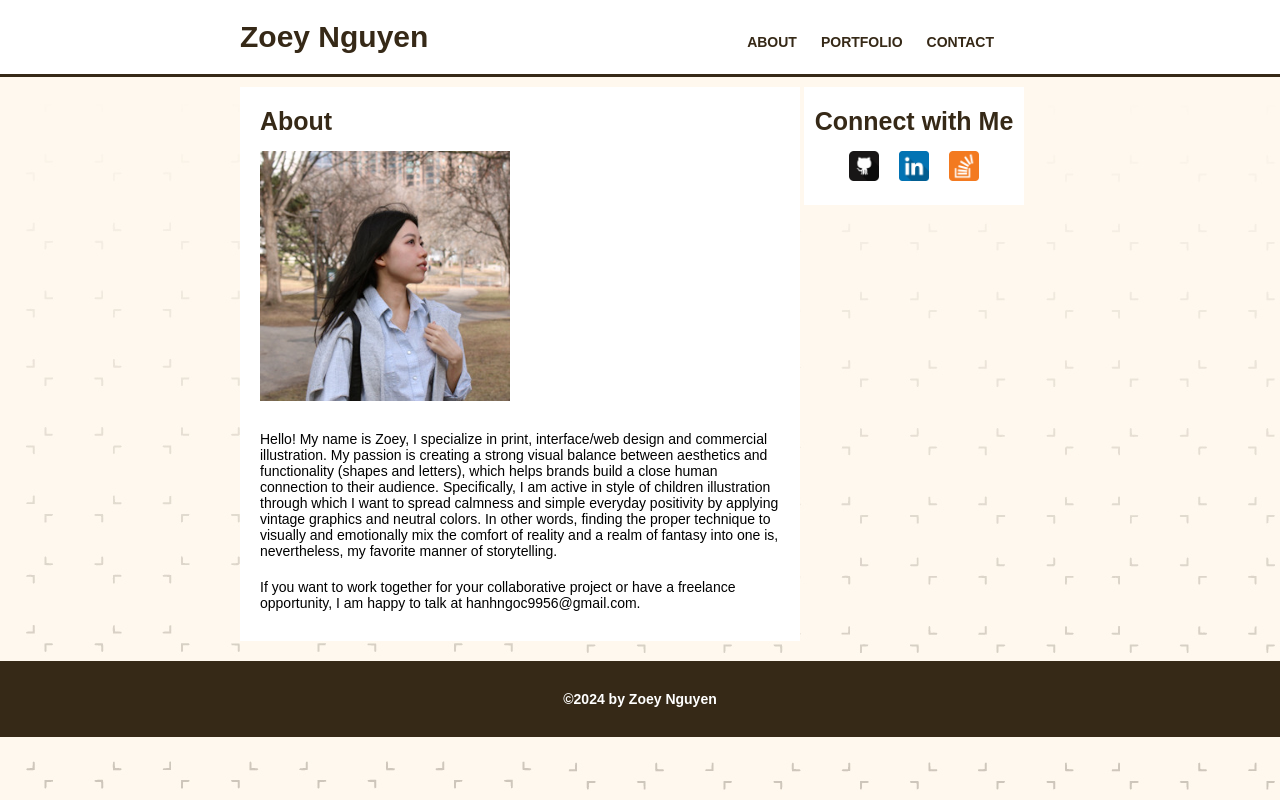
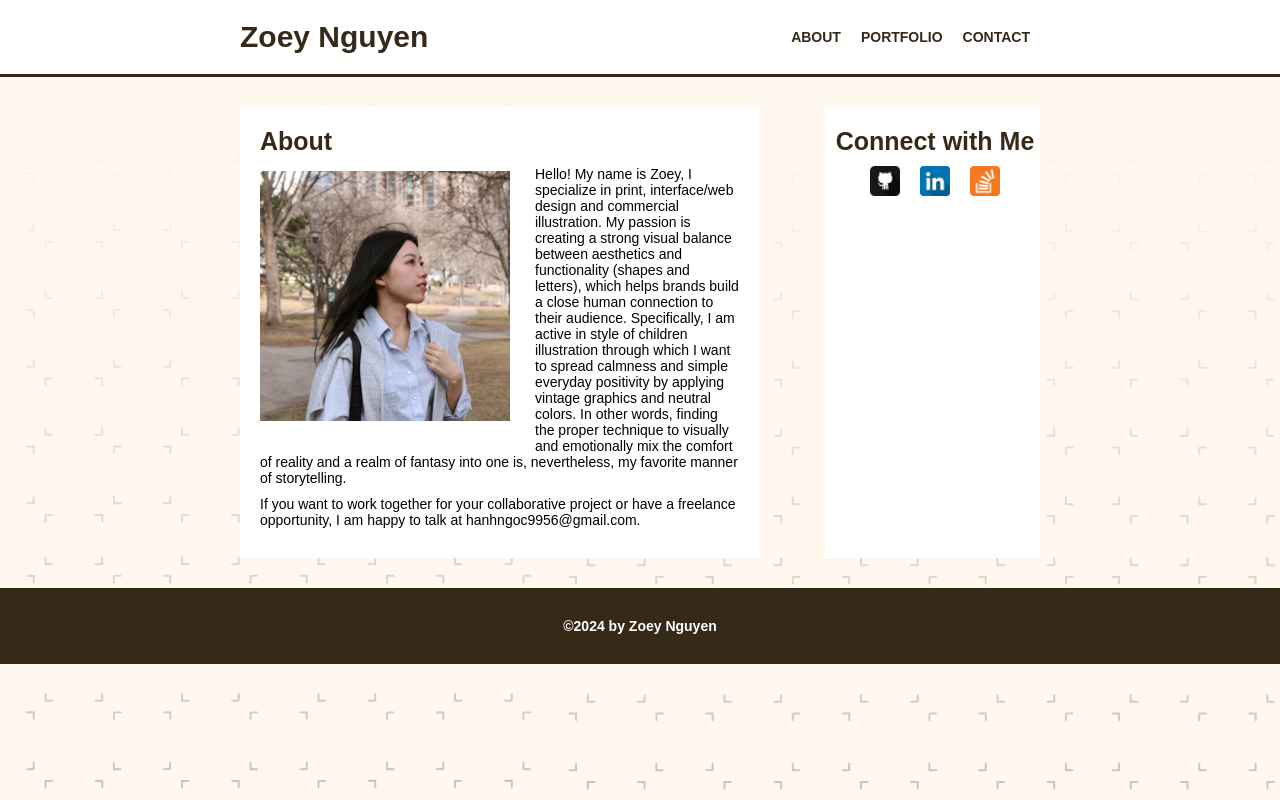
Before and after one commit to ZoeyNguyen65/m6-hw6-nguyen-ngoc, a plain HTML site: page index.html in a window 1280 px wide. Drawn offline with Linux system fonts and the light colour scheme.

Commit message:
modify styles.css

```diff
--- a/index.html
+++ b/index.html
@@ -8,8 +8,7 @@
     <title>Zoey Nguyen</title>
 </head>
 
-<body background="Images/background-image.jpg">
-
+<body>
 
     <header>
         <div class="header-container">
@@ -22,9 +21,8 @@
         </div>
     </header>
 
-    <div class="main-container">
-
     <main>
+        <div class="about-container">
             <section class="about-section">
                 <h2 id="h2-about">About</h2>
 
@@ -34,18 +32,20 @@
 
                 <p>If you want to work together for your collaborative project or have a freelance opportunity, I am happy to talk at hanhngoc9956@gmail.com.</p>
             </section>
-        </main>
+        </div>
 
         <aside>
-            <h2>Connect with Me</h2>
+            <div class="aside-container">
+                <h2 class="h2-connect">Connect with Me</h2>
                 <nav>
                   <a href="https://github.com/ZoeyNguyen65"><img src="Images/git-logo.png" alt="Github profile" width="30px" height="30px"></a>
                   <a href="https://www.linkedin.com/in/nzoeynguyen-e0d3c8/"><img src="Images/linkedin-logo.png" alt="LinkedIn profile" width="30px" height="30px"></a>
                   <a href="#"><img src="Images/soverflow-logo.png" alt="Soverflow profile" width="30px" height="30px"></a>
                 </nav>
+            </div>
         </aside>
+    </main>
 
-    </div>
 
     <footer>
         <p class="CopyRight">&copy;2024 by Zoey Nguyen</p>
--- a/styles.css
+++ b/styles.css
@@ -9,17 +9,8 @@ body {
     flex-direction: column;
     margin: 0;
     background-color: #fff8ee;
+    background-image: url(Images/background-image.jpg);
   }
-
-.header-container {
-    max-width: 800px;
-    margin: 0 auto;
-}
-
-.main-container {
-    max-width: 800px;
-    margin: 0 auto;
-}
 
 header {
     background-color: white;
@@ -28,13 +19,32 @@ header {
     border-bottom: 3px solid #362917;
 }
 
+.header-container {
+    display: flex;
+    flex-wrap: wrap;
+    justify-content: space-between;
+    align-items: center;
+    max-width: 800px;
+    margin: 0 auto;
+}
+
+.about-section {
+    background-color: white;
+    padding: 20px 20px;
+}
+
+.about-container {
+    display: flex;
+    flex-wrap: wrap;
+    width: 65%;
+}
+
 h1 {
     font-family:Arial, Helvetica, sans-serif;
     font-weight: 600;
     font-size: 30px;
     color: #362917;
     width: 50%;
-    display: inline-block;
 }
 
 header nav a {
@@ -47,38 +57,41 @@ header nav a {
     margin: 0 10px;
 }
 
-.about-section {
+header nav {
+    width: 45%;
     display: flex;
-    flex-direction: column;
-    align-items: flex-start;
+    flex-wrap: wrap;
+    justify-content: flex-end;
 }
 
-header nav {
-    width: 45%;
-    display: inline-block;
-    text-align: right;
-  }
-
 main {
-    width: 65%;
+    display: flex;
+    flex: 1;
+    justify-content: space-between;
+    max-width: 800px;
     padding: 20px;
-    margin: 0 0 10px 0;
-    display: inline-block;
-    background-color: white;
+    margin: auto;
 }
 
 aside {
     width: 25%;
-    padding: 20px 10px;
-    display: inline-block;
-    vertical-align: top;
+    padding: 20px 5px 5px 10px;
     text-align: center;
     background-color: white;
 }
 
+.aside-container {
+    display: flex;
+    flex-wrap: wrap;
+    justify-content: center;
+}
+
 aside nav a {
-    display: inline-block;
-    margin: 15px 8px 0 8px;
+    margin: 0 8px;
+}
+
+aside nav {
+    padding: 10px 0;
 }
 
 h2 {
@@ -100,13 +113,7 @@ p {
 
 .headshot-image {
     margin: 15px 25px 20px 0;
-    align-self: flex-start;
-}
-
-aside::after {
-    content:"";
-    clear:both;
-    display: block;
+    float: left;
 }
 
 footer {
@@ -121,5 +128,10 @@ p.CopyRight {
     font-family: Arial, Helvetica, sans-serif;
     font-weight: 600;
     font-size: 14px;
-    display: inline-block;
 }
+
+@media all and (max-width: 550px) {
+    main {
+        flex-direction: column;
+    }
+}
```
Lines whose indentation alone changed are shown as unchanged.
